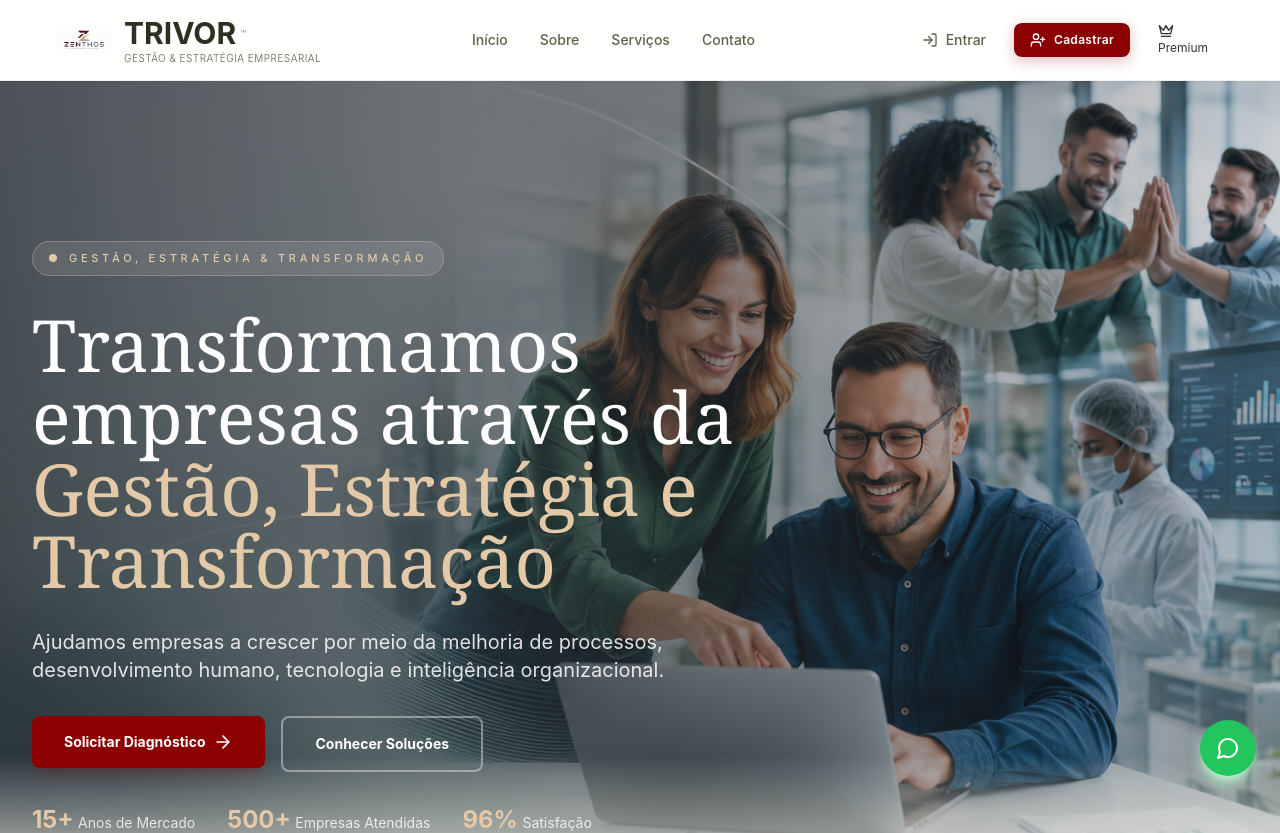
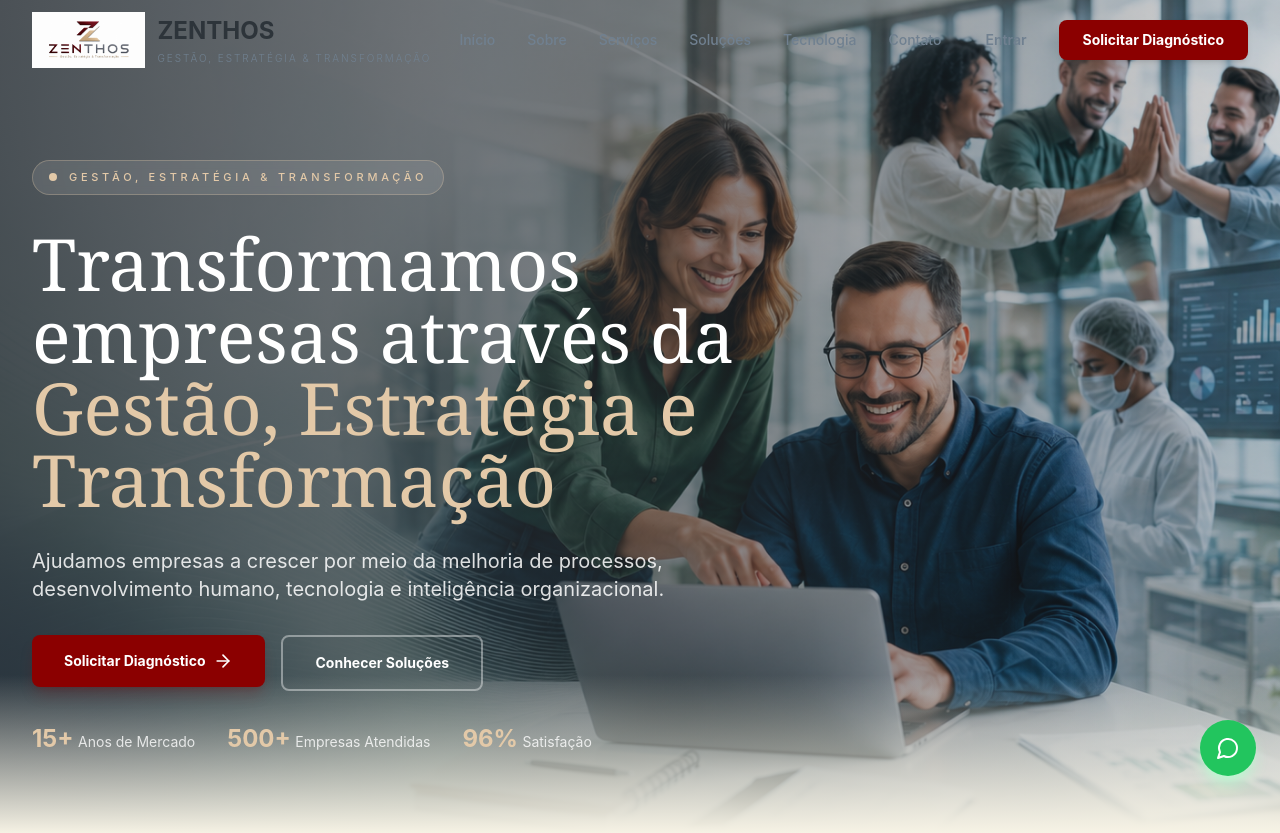
Before and after one commit to trivoroficial/consult_recruit, a Next.js app: page / in a window 1280 px wide. Shown: the top 833 px of the page. Built offline with nearby package versions, Linux system fonts and the light colour scheme.

Commit message:
Update Header.tsx

```diff
--- a/src/components/layout/Header.tsx
+++ b/src/components/layout/Header.tsx
@@ -1,123 +1,112 @@
 'use client'
 
+import { useState, useEffect } from 'react'
 import Link from 'next/link'
-import Image from 'next/image'
-import { useState } from 'react'
-import { Menu, X, LogIn, UserPlus, Crown } from 'lucide-react'
+import { Menu, X } from 'lucide-react'
+
+const navLinks = [
+  { id: "home", label: "Início", href: "/#home" },
+  { id: "sobre", label: "Sobre", href: "/#sobre" },
+  { id: "servicos", label: "Serviços", href: "/#servicos" },
+  { id: "solucoes", label: "Soluções", href: "/#solucoes" },
+  { id: "tecnologia", label: "Tecnologia", href: "/#tecnologia" },
+  { id: "contato", label: "Contato", href: "/#contato" },
+]
 
 export function Header() {
-  const [isMenuOpen, setIsMenuOpen] = useState(false)
+  const [scrolled, setScrolled] = useState(false)
+  const [menuOpen, setMenuOpen] = useState(false)
 
-  const navItems = [
-    { label: 'Início', href: '/' },
-    { label: 'Sobre', href: '/sobre' },
-    { label: 'Serviços', href: '/servicos' },
-    { label: 'Contato', href: '/contato' },
-  ]
+  useEffect(() => {
+    const handleScroll = () => setScrolled(window.scrollY > 20)
+    window.addEventListener('scroll', handleScroll)
+    return () => window.removeEventListener('scroll', handleScroll)
+  }, [])
 
   return (
-    <header className="sticky top-0 z-50 w-full bg-white/95 backdrop-blur-md border-b border-[#F0F0ED] shadow-sm">
-      <div className="container mx-auto flex h-20 items-center justify-between px-4">
-        {/* LOGO */}
+    <header className={`fixed top-0 left-0 right-0 z-50 transition-all duration-300 ${
+      scrolled ? 'bg-white/95 backdrop-blur-md shadow-md border-b border-[#E3C9A8]/30' : 'bg-transparent'
+    }`}>
+      <div className="max-w-7xl mx-auto px-4 sm:px-6 lg:px-8">
+        <div className="flex items-center justify-between h-20">
+
+          {/* LOGO E TEXTO (1.5cm de altura, proporcional, texto ZENTHOS) */}
           <Link href="/" className="flex items-center gap-3 group">
-          <div className="relative w-12 h-12 md:w-14 md:h-14 flex-shrink-0">
-            <Image
+            <img
               src="/logo.png"
-              alt="TRIVOR"
-              fill
-              className="object-contain"
-              priority
+              alt="ZENTHOS Logo"
+              className="h-[1.5cm] w-auto object-contain transition-transform group-hover:scale-105"
             />
-          </div>
-          <div className="flex flex-col">
-            <div className="flex items-center gap-1">
-              <span className="text-2xl md:text-3xl font-bold text-[#2D3121] group-hover:text-[#8E7AB5] transition">
-                TRIVOR
+            <div className="flex flex-col justify-center">
+              <span className="text-xl md:text-2xl font-bold text-[#2D343A] leading-none">
+                ZENTHOS
               </span>
-              <span className="text-[10px] font-light text-[#8E7AB5] align-top mt-1">™</span>
-            </div>
-            <span className="text-[10px] font-light text-[#5C6347] tracking-wider uppercase">
-              Gestão & Estratégia Empresarial
+              <span className="text-[10px] font-light text-[#708090] tracking-[0.2em] uppercase mt-1">
+                Gestão, Estratégia & Transformação
               </span>
             </div>
           </Link>
 
           {/* MENU DESKTOP */}
-        <nav className="hidden items-center gap-8 lg:flex">
-          {navItems.map((item) => (
-            <Link
-              key={item.href}
-              href={item.href}
-              className="text-sm font-medium text-[#5C6347] transition-all duration-300 hover:text-[#2D3121] hover:scale-105 relative group"
+          <nav className="hidden lg:flex items-center gap-8">
+            {navLinks.map((link) => (
+              <a
+                key={link.id}
+                href={link.href}
+                className="text-sm font-medium text-[#708090] hover:text-[#8B0000] transition-colors"
               >
-              {item.label}
-              <span className="absolute -bottom-1 left-0 w-0 h-0.5 bg-[#8E7AB5] transition-all duration-300 group-hover:w-full"></span>
-            </Link>
+                {link.label}
+              </a>
             ))}
           </nav>
 
-        {/* BOTÕES */}
-        <div className="hidden items-center gap-3 lg:flex">
+          {/* BOTÕES DESKTOP (Sem Trivor) */}
+          <div className="hidden lg:flex items-center gap-4">
             <Link href="/login">
-            <button className="flex items-center gap-2 px-4 py-2 text-sm font-medium text-[#5C6347] hover:text-[#2D3121] hover:bg-[#F5F2FA] rounded-lg transition">
-              <LogIn className="h-4 w-4" />
+              <button className="text-sm font-semibold text-[#708090] hover:text-[#8B0000] transition-colors px-4 py-2">
                 Entrar
               </button>
             </Link>
             <Link href="/cadastro">
-            <button className="btn-primary btn-sm">
-              <UserPlus className="h-4 w-4" />
-              Cadastrar
-            </button>
-          </Link>
-          <Link href="/servicos">
-            <button className="btn-lilas btn-sm">
-              <Crown className="h-4 w-4" />
-              Premium
+              <button className="text-sm font-bold text-white bg-[#8B0000] hover:bg-[#E3C9A8] hover:text-[#8B0000] px-6 py-2.5 rounded-lg transition-all duration-300 shadow-md hover:shadow-lg hover:-translate-y-0.5">
+                Solicitar Diagnóstico
               </button>
             </Link>
           </div>
 
-        {/* BOTÃO MOBILE */}
+          {/* BOTÃO MENU MOBILE */}
           <button
-          className="lg:hidden p-2 hover:bg-[#F5F2FA] rounded-lg transition-colors"
-          onClick={() => setIsMenuOpen(!isMenuOpen)}
+            className="lg:hidden p-2 text-[#8B0000]"
+            onClick={() => setMenuOpen(!menuOpen)}
           >
-          {isMenuOpen ? <X className="h-6 w-6 text-[#2D3121]" /> : <Menu className="h-6 w-6 text-[#5C6347]" />}
+            {menuOpen ? <X size={28} /> : <Menu size={28} />}
           </button>
+        </div>
       </div>
 
       {/* MENU MOBILE */}
-      {isMenuOpen && (
-        <div className="lg:hidden border-t border-[#F0F0ED] bg-white shadow-lg">
-          <div className="container mx-auto flex flex-col space-y-3 px-4 py-6">
-            {navItems.map((item) => (
-              <Link
-                key={item.href}
-                href={item.href}
-                className="text-base font-medium text-[#5C6347] hover:text-[#2D3121] hover:bg-[#F5F2FA] px-4 py-3 rounded-lg transition"
-                onClick={() => setIsMenuOpen(false)}
+      {menuOpen && (
+        <div className="lg:hidden bg-white border-t border-[#E3C9A8]/30 absolute w-full shadow-xl">
+          <div className="px-4 py-6 space-y-4">
+            {navLinks.map((link) => (
+              <a
+                key={link.id}
+                href={link.href}
+                className="block text-base font-medium text-[#708090] hover:text-[#8B0000] py-2"
+                onClick={() => setMenuOpen(false)}
               >
-                {item.label}
-              </Link>
+                {link.label}
+              </a>
             ))}
-            <div className="flex flex-col gap-3 pt-4 border-t border-[#F0F0ED]">
-              <Link href="/login" onClick={() => setIsMenuOpen(false)}>
-                <button className="w-full flex items-center justify-center gap-2 px-4 py-3 border-2 border-[#5C6347] text-[#5C6347] font-medium rounded-lg hover:bg-[#F4F5F0] transition">
-                  <LogIn className="h-4 w-4" />
+            <div className="pt-4 border-t border-gray-100 space-y-3">
+              <Link href="/login" onClick={() => setMenuOpen(false)}>
+                <button className="w-full text-center py-3 text-sm font-semibold text-[#708090] border border-[#708090] rounded-lg">
                   Entrar
                 </button>
               </Link>
-              <Link href="/cadastro" onClick={() => setIsMenuOpen(false)}>
-                <button className="w-full btn-primary justify-center">
-                  <UserPlus className="h-4 w-4" />
-                  Cadastrar
-                </button>
-              </Link>
-              <Link href="/servicos" onClick={() => setIsMenuOpen(false)}>
-                <button className="w-full btn-lilas justify-center">
-                  <Crown className="h-4 w-4" />
-                  Premium
+              <Link href="/cadastro" onClick={() => setMenuOpen(false)}>
+                <button className="w-full text-center py-3 text-sm font-bold text-white bg-[#8B0000] rounded-lg">
+                  Solicitar Diagnóstico
                 </button>
               </Link>
             </div>
```
Lines whose indentation alone changed are shown as unchanged.
